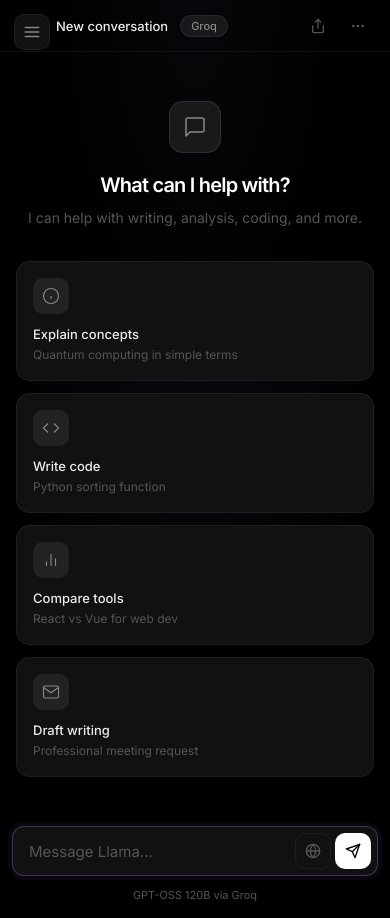
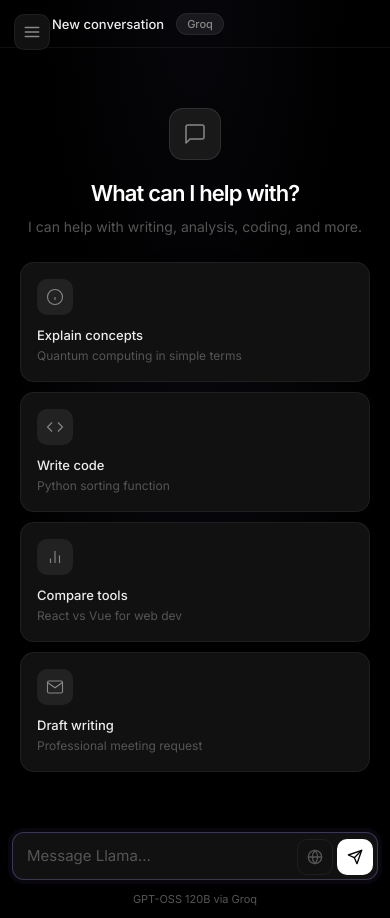
Before and after one commit to karanamabhiram117-wq/llama-cahtbot, a Flask app: page / in a window 390 px wide. Run offline with Flask 3, Linux system fonts and the light colour scheme; the visitor is signed in with stand-in values (Sample User, id 1); data that the repository does not hold is empty; some libraries are stand-ins or nearby versions.

Commit message:
fixed mobile UI again

```diff
--- a/templates/index.html
+++ b/templates/index.html
@@ -30,8 +30,9 @@
             --glow: 0 0 80px rgba(167,139,250,0.06);
         }
 
+        html { overflow-x: hidden; }
         * { margin: 0; padding: 0; box-sizing: border-box; }
-        body { font-family: 'Inter', -apple-system, BlinkMacSystemFont, sans-serif; background: var(--bg-0); color: var(--text-1); display: flex; height: 100vh; overflow: hidden; -webkit-font-smoothing: antialiased; -moz-osx-font-smoothing: grayscale; }
+        body { font-family: 'Inter', -apple-system, BlinkMacSystemFont, sans-serif; background: var(--bg-0); color: var(--text-1); display: flex; height: 100vh; overflow: hidden; width: 100%; -webkit-font-smoothing: antialiased; -moz-osx-font-smoothing: grayscale; }
 
         /* Sidebar */
         .sidebar { width: 260px; background: var(--bg-1); display: flex; flex-direction: column; border-right: 1px solid var(--border); position: relative; z-index: 10; }
@@ -185,37 +186,35 @@
         .backdrop { display: none; position: fixed; inset: 0; background: rgba(0,0,0,0.6); z-index: 9; }
 
         @media (max-width: 768px) {
-            .sidebar { position: fixed; left: -280px; top: 0; bottom: 0; z-index: 20; transition: left 0.3s cubic-bezier(0.4, 0, 0.2, 1); }
+            body { overflow-x: hidden; position: relative; }
+            .sidebar { position: fixed; left: -280px; top: 0; bottom: 0; z-index: 20; transition: left 0.3s cubic-bezier(0.4, 0, 0.2, 1); width: 280px; }
             .sidebar.open { left: 0; }
             .backdrop.show { display: block; }
             .menu-toggle { display: flex; }
-            .main { margin-left: 0; min-width: 0; }
-            .main::before { left: 0; }
-            .chat-scroll { overflow-x: hidden; }
-            .topbar { padding: 0 16px 0 56px; height: 52px; }
+            .main { width: 100vw; max-width: 100vw; margin-left: 0; overflow-x: hidden; }
+            .main::before { left: 0; width: 100vw; }
+            .chat-scroll { overflow-x: hidden; width: 100%; }
+            .topbar { padding: 0 12px 0 52px; height: 48px; }
             .topbar-title { font-size: 13px; }
-            .messages { padding: 24px 16px; max-width: 100%; }
-            .message { gap: 12px; }
-            .welcome h1 { font-size: 24px; }
-            .cards { grid-template-columns: 1fr; max-width: 100%; }
-            .input-area { padding: 0 12px 16px; }
-            .input-box { border-radius: 12px; padding: 6px; }
-            #prompt { font-size: 15px; padding: 6px 10px; }
-            .sidebar-head { padding: 16px 12px 12px; }
+            .topbar-right { display: none; }
+            .messages { padding: 20px 16px; width: 100%; max-width: 100%; }
+            .message { gap: 10px; margin-bottom: 28px; }
+            .welcome { padding: 40px 20px; }
+            .welcome h1 { font-size: 22px; }
+            .welcome p { font-size: 14px; }
+            .cards { grid-template-columns: 1fr; gap: 10px; margin-top: 24px; }
+            .input-area { padding: 0 12px 12px; }
+            .input-box { border-radius: 12px; padding: 4px; }
+            #prompt { font-size: 15px; padding: 8px 10px; }
+            .sidebar-head { padding: 14px 12px; }
             .sidebar-foot { padding: 12px; }
             .content { min-width: 0; overflow-x: hidden; word-break: break-word; }
             .body { font-size: 14px; overflow-x: auto; word-break: break-word; }
-            .body pre { border-radius: 10px; max-width: 100%; }
+            .body pre { border-radius: 8px; margin: 12px 0; }
             .body pre code { padding: 12px; font-size: 12px; white-space: pre-wrap; word-break: break-word; }
-            .body table { display: block; overflow-x: auto; max-width: 100%; }
+            .body table { display: block; overflow-x: auto; }
             .body img { max-width: 100%; height: auto; }
-        }
-
-        @media (max-width: 480px) {
-            .welcome { padding: 40px 16px; }
-            .welcome h1 { font-size: 20px; }
-            .welcome p { font-size: 14px; }
-            .message { margin-bottom: 28px; }
+            .model-info { display: none; }
         }
     </style>
 </head>
```
Also changed, not shown: api/templates/index.html (+22 -23 lines).
